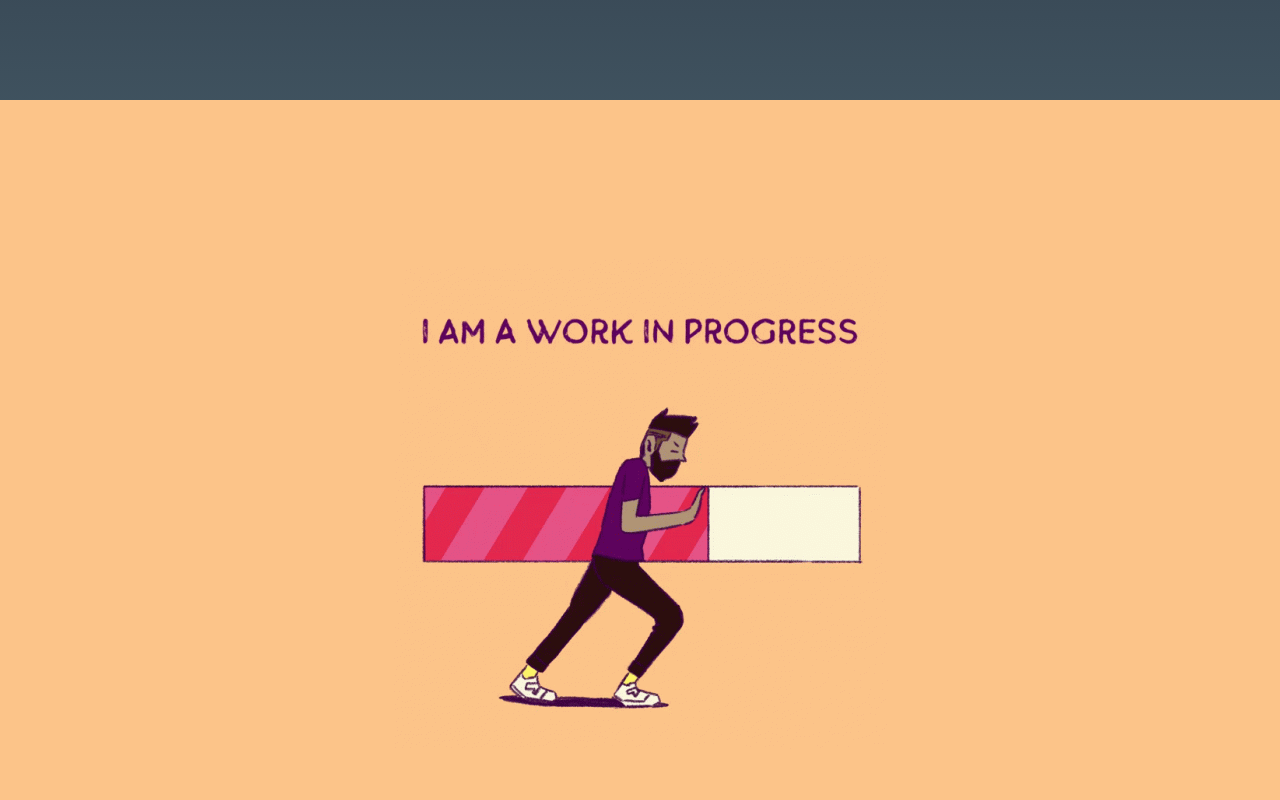
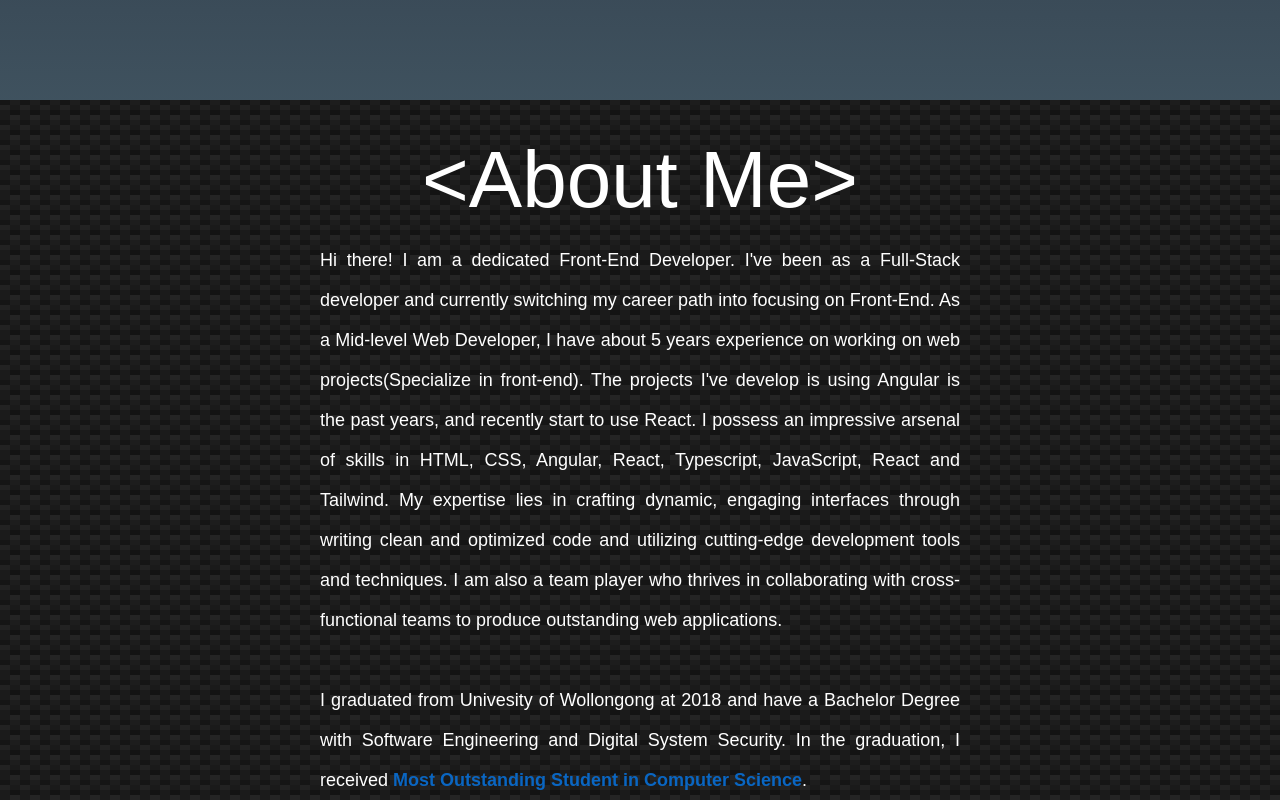
Before and after one commit to JackTiew/port-folio, a React (Create React App) app: page / in a window 1280 px wide. Shown: the part 700-1500 px from the top of the page. Built offline with nearby package versions, Linux system fonts and the light colour scheme.

Commit message:
Added about section. 20231005

```diff
--- a/src/components/About.jsx
+++ b/src/components/About.jsx
@@ -2,9 +2,13 @@ import '../styles/About.css';
 
 export default function About() {
 	return (
-		<div className="h-screen chainBackground">
-			<div className="relative w-[30%] float-right right-[200px] top-[25%]">
-				<div>
+		<div className="chain-background h-max">
+			<div className="pb-[100px] pt-[20px]">
+				<div className="header-font text-center margin-auto">
+					<span className="text-[50px] lg:text-[80px]">&lt;About Me&gt;</span>
+				</div>
+				<div className="min-w-[500px] max-w-[50%] text-justify mx-auto leading-[40px]">
+					<span>
 						Hi there! I am a dedicated Front-End Developer.
 						I've been as a Full-Stack developer and currently switching my career path into focusing on Front-End.
 						As a Mid-level Web Developer, I have about 5 years experience on working on web projects(Specialize in front-end).
@@ -12,6 +16,14 @@ export default function About() {
 						I possess an impressive arsenal of skills in HTML, CSS, Angular, React, Typescript, JavaScript, React and Tailwind.
 						My expertise lies in crafting dynamic, engaging interfaces through writing clean and optimized code and utilizing cutting-edge development tools and techniques.
 						I am also a team player who thrives in collaborating with cross-functional teams to produce outstanding web applications.
+						<br/><br/>
+						I graduated from Univesity of Wollongong at 2018 and
+						have a Bachelor Degree with Software Engineering and Digital System Security.
+						In the graduation, I received&nbsp;
+						<a href="https://www.basisbay.com/post/inti-college-graduation" target="_blank" rel="noreferrer">
+							<span className="text-[#0A66C2] font-black">Most Outstanding Student in Computer Science</span>.
+						</a>
+					</span>
 				</div>
 			</div>
 		</div>
--- a/src/components/App.jsx
+++ b/src/components/App.jsx
@@ -46,9 +46,9 @@ export default function App() {
 					<Nav navigate={navigateTo} />
 					{/* <Profile /> */}
 			</div>
-			{/* <div ref={aboutRef}>
+			<div ref={aboutRef}>
 				<About />
-			</div> */}
+			</div>
 			<div ref={projectRef}>
 				<Project />
 			</div>
--- a/src/components/Project.jsx
+++ b/src/components/Project.jsx
@@ -3,5 +3,6 @@ export default function Project() {
 		<div className="flex items-center justify-center min-h-[800px] bg-[#FCC489]">
 			<img src={`../assets/in-progress.gif`} alt="" />
 		</div>
+		// MADBOT
 	);
 }
--- a/src/index.css
+++ b/src/index.css
@@ -2,6 +2,7 @@
 @tailwind components;
 @tailwind utilities;
 @import url('https://fonts.googleapis.com/css2?family=Mulish&display=swap');
+@import url('https://fonts.googleapis.com/css2?family=Teko&display=swap');
 
 :root {
 	--white: #FFFFFF;
@@ -70,3 +71,9 @@ li {
 		transform: translate3d(2px, 0, 0);
 	}
 }
+
+.header-font {
+    font-family: 'Teko', sans-serif;
+    cursor: pointer;
+    font-size: 40px;
+}
--- a/src/styles/About.css
+++ b/src/styles/About.css
@@ -1,4 +1,4 @@
-/* .chainBackground {
+.chain-background {
     background:
     linear-gradient(27deg, #151515 5px, transparent 5px) 0 5px,
     linear-gradient(207deg, #151515 5px, transparent 5px) 10px 0px,
@@ -8,11 +8,4 @@
     linear-gradient(#1d1d1d 25%, #1a1a1a 25%, #1a1a1a 50%, transparent 50%, transparent 75%, #242424 75%, #242424);
     background-color: #131313;
     background-size: 20px 20px;
-} */
-
-.chainBackground {
-    background-image: url("../../public/assets/about-wallpaper.jpg");
-    background-size: contain;
-    background-repeat: no-repeat;
-    background-color: var(--color-primary);
 }
--- a/src/styles/Nav.css
+++ b/src/styles/Nav.css
@@ -1,11 +1,3 @@
-@import url('https://fonts.googleapis.com/css2?family=Teko&display=swap');
-
-.header-font {
-    font-family: 'Teko', sans-serif;
-    cursor: pointer;
-    font-size: 40px;
-}
-
 .show-menu {
     opacity: 1;
     transition: 0.5s;
```
Also changed, not shown: public/assets/about-wallpaper.jpg (deleted). Lines whose indentation alone changed are shown as unchanged.
